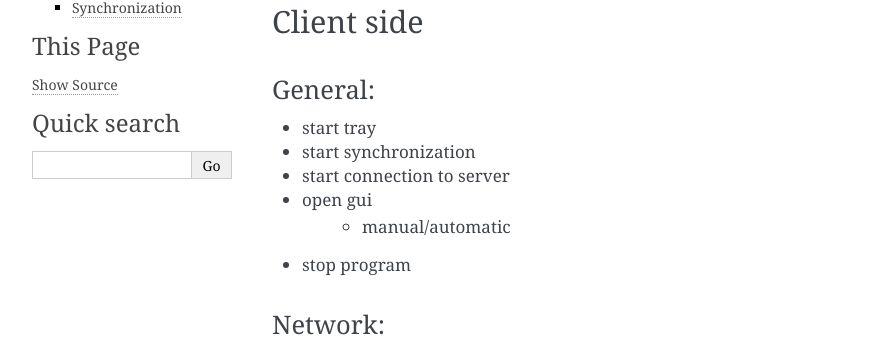
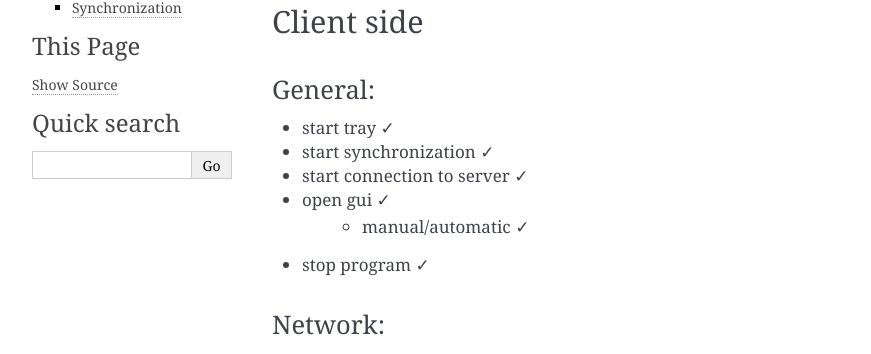
Before and after one commit to JulianSobott/OpenDrive, a Sphinx documentation site: the page built from docs/internal/development/todo_in_branch.rst, in a window 1280 px wide. Shown: the part 286-640 px from the top of the page, without its empty margins (148-1019 px from the left). Built offline with Sphinx 7.4.7, drawn with Linux system fonts in a browser that asks for light colours.

Commit message:
[feature] Add all logging_general info calls

```diff
--- a/docs/internal/development/todo_in_branch.rst
+++ b/docs/internal/development/todo_in_branch.rst
@@ -16,12 +16,12 @@ Client side
 General:
 ^^^^^^^^
 
-- start tray
-- start synchronization
-- start connection to server
-- open gui
-    - manual/automatic
-- stop program
+- start tray    ✓
+- start synchronization     ✓
+- start connection to server    ✓
+- open gui  ✓
+    - manual/automatic  ✓
+- stop program  ✓
 
 
 Network:
```
Also changed, not shown: 2 other files.
